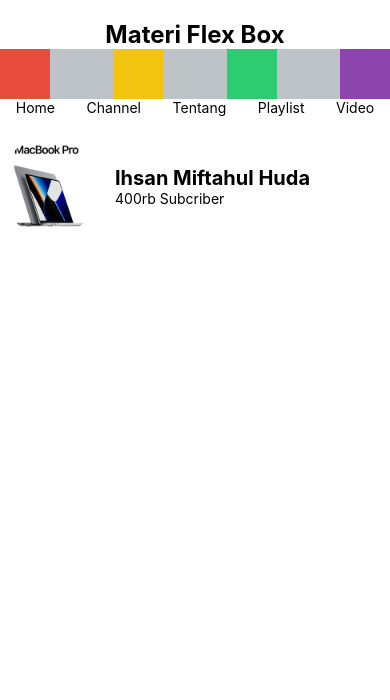
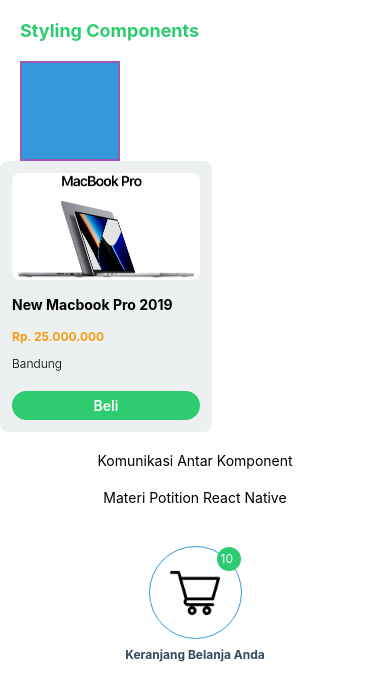
Before and after one commit to metaliccode/r-native, a React Native app: screen / in a window 390 px wide. Shown: the top 700 px of the page. Built offline with nearby package versions, Linux system fonts and the light colour scheme.

Commit message:
State & Props

```diff
--- a/src/App.js
+++ b/src/App.js
@@ -1,21 +1,29 @@
 import React, {useState, useEffect} from 'react';
 import {View, ScrollView} from 'react-native';
+import Comunication from './pages/Comunication';
 import FlexBox from './pages/FlexBox';
 import Home from './pages/Home';
+import PropsDinamis from './pages/PropsDinamis';
+import StateDinamis from './pages/StateDinamis';
+import StylingReactNativeComponent from './components/StylingReactNativeComponent';
 
 const App = () => {
   // react hook
-  const [isShow, setisShow] = useState(true);
-  useEffect(() => {
-    setTimeout(() => {
-      setisShow(false);
-    }, 6000);
-  }, []);
+  // const [isShow, SetIsShow] = useState(true);
+  // useEffect(() => {
+  //   setTimeout(() => {
+  //     SetIsShow(false);
+  //   }, 6000);
+  // }, []);
   return (
     <View>
       <ScrollView>
         {/* <Home /> */}
-        {isShow && <FlexBox />}
+        <StylingReactNativeComponent />
+        {/* {isShow && <FlexBox />} */}
+        {/* <PropsDinamis /> */}
+        {/* <StateDinamis /> */}
+        <Comunication />
       </ScrollView>
     </View>
   );
--- /dev/null
+++ b/src/components/Cart/index.js
@@ -0,0 +1,49 @@
+import React from 'react';
+import {StyleSheet, Text, View, Image} from 'react-native';
+import GambarCart from '../../assets/images/cart.png';
+
+const Cart = () => {
+  return (
+    <View style={styles.wrapper}>
+      <Text>Materi Potition React Native</Text>
+      <View style={styles.cartWrapper}>
+        <Image source={GambarCart} style={styles.iconCart} />
+        <Text style={styles.notif}>10</Text>
+      </View>
+      <Text style={styles.text}>Keranjang Belanja Anda</Text>
+    </View>
+  );
+};
+
+export default Cart;
+
+const styles = StyleSheet.create({
+  wrapper: {padding: 20, alignItems: 'center'},
+  cartWrapper: {
+    borderWidth: 1,
+    borderColor: '#3498db',
+    width: 93,
+    height: 93,
+    borderRadius: 93 / 2,
+    justifyContent: 'center',
+    alignItems: 'center',
+    // untuk lock item
+    position: 'relative',
+    marginTop: 40,
+  },
+  iconCart: {width: 50, height: 50},
+  text: {fontSize: 12, color: '#34495e', fontWeight: '700', marginTop: 8},
+  notif: {
+    fontSize: 12,
+    color: 'white',
+    backgroundColor: '#2ecc71',
+    padding: 4,
+    borderRadius: 25,
+    width: 24,
+    height: 24,
+    // bebas bergerak
+    position: 'absolute',
+    top: 0,
+    right: 0,
+  },
+});
--- /dev/null
+++ b/src/pages/Comunication/index.js
@@ -0,0 +1,21 @@
+import React from 'react';
+import {StyleSheet, Text, View} from 'react-native';
+import Cart from '../../components/Cart';
+
+const Comunication = () => {
+  return (
+    <View style={styles.container}>
+      <Text style={styles.textTittle}>Komunikasi Antar Komponent</Text>
+      <Cart />
+    </View>
+  );
+};
+
+export default Comunication;
+
+const styles = StyleSheet.create({
+  container: {
+    padding: 20,
+  },
+  textTittle: {textAlign: 'center'},
+});
--- a/src/pages/FlexBox/index.js
+++ b/src/pages/FlexBox/index.js
@@ -1,39 +1,137 @@
-import React, {Component} from 'react';
+import React, {Component, useEffect, useState} from 'react';
 import {Text, View, Image} from 'react-native';
 import Apple from '../../assets/images/apple.png';
 
-class FlexBox extends Component {
-  // lifecycle components
-  constructor(props) {
-    super(props);
-    console.log('==> constructor');
+// class FlexBox extends Component {
+//   // lifecycle components
+//   constructor(props) {
+//     super(props);
+//     console.log('==> constructor');
 
-    this.state = {
-      subcriber: 200,
+//     this.state = {
+//       subcriber: 200,
+//     };
+//   }
+
+//   componentDidMount() {
+//     console.log('==> component did mount');
+//     setTimeout(() => {
+//       this.setState({
+//         subcriber: 400,
+//       });
+//     }, 2000);
+//   }
+
+//   componentDidUpdate() {
+//     console.log('==> component did update');
+//   }
+
+//   componentWillUnmount() {
+//     console.log('==> component will unmount');
+//   }
+
+//   render() {
+//     console.log('==> render');
+//     return (
+//       // mengatur layout dengan Flex Box
+//       <View>
+//         <Text
+//           style={{
+//             fontSize: 24,
+//             fontWeight: 'bold',
+//             textAlign: 'center',
+//             marginTop: 20,
+//           }}>
+//           Materi Flex Box
+//         </Text>
+//         <View
+//           style={{
+//             flexDirection: 'row',
+//             backgroundColor: '#bdc3c7',
+//             alignItems: 'center',
+//             // alignItems: 'flex-end',
+//             // alignItems: 'flex-start',
+//             // justifyContent: 'center',
+//             // justifyContent: 'flex-end',
+//             justifyContent: 'space-between',
+//           }}>
+//           {/* <View style={{flexDirection: 'column'}}> */}
+//           <View
+//             style={{
+//               backgroundColor: '#e74c3c',
+//               width: 50,
+//               height: 50,
+//             }}></View>
+//           <View
+//             style={{
+//               backgroundColor: '#f1c40f',
+//               width: 50,
+//               height: 50,
+//               //   flex: 1,
+//             }}></View>
+//           <View
+//             style={{
+//               backgroundColor: '#2ecc71',
+//               width: 50,
+//               height: 50,
+//               //   flex: 2,
+//             }}></View>
+//           <View
+//             style={{
+//               backgroundColor: '#8e44ad',
+//               width: 50,
+//               height: 50,
+//               //   flex: 3,
+//             }}></View>
+//         </View>
+//         <View style={{flexDirection: 'row', justifyContent: 'space-around'}}>
+//           <Text>Home</Text>
+//           <Text>Channel</Text>
+//           <Text>Tentang</Text>
+//           <Text>Playlist</Text>
+//           <Text>Video</Text>
+//         </View>
+//         <View
+//           style={{flexDirection: 'row', alignItems: 'center', marginTop: 20}}>
+//           <Image
+//             source={Apple}
+//             style={{width: 100, height: 100, borderRadius: 50, marginRight: 15}}
+//           />
+//           <View>
+//             <Text style={{fontSize: 20, fontWeight: 'bold'}}>
+//               Ihsan Miftahul Huda
+//             </Text>
+//             <Text>{this.state.subcriber}rb Subcriber</Text>
+//           </View>
+//         </View>
+//       </View>
+//     );
+//   }
+// }
+
+// react hook functional components
+const FlexBox = () => {
+  const [Subscriber, setSubscriber] = useState(200);
+  useEffect(() => {
+    console.log('Did Mount');
+    setTimeout(() => {
+      setSubscriber(400);
+    }, 2000);
+    return () => {
+      // didupdate && didunmount
+      console.log('did update');
     };
-  }
+  }, [Subscriber]);
 
-  componentDidMount() {
-    console.log('==> component did mount');
-    setTimeout(() => {
-      this.setState({
-        subcriber: 400,
-      });
-    }, 2000);
-  }
+  // did update
+  // useEffect(() => {
+  //   console.log('did update');
+  //   setTimeout(() => {
+  //     setSubscriber(400);
+  //   }, 2000);
+  // }, [Subscriber]);
 
-  componentDidUpdate() {
-    console.log('==> component did update');
-  }
-
-  componentWillUnmount() {
-    console.log('==> component will unmount');
-  }
-
-  render() {
-    console.log('==> render');
   return (
-      // mengatur layout dengan Flex Box
     <View>
       <Text
         style={{
@@ -91,8 +189,7 @@
         <Text>Playlist</Text>
         <Text>Video</Text>
       </View>
-        <View
-          style={{flexDirection: 'row', alignItems: 'center', marginTop: 20}}>
+      <View style={{flexDirection: 'row', alignItems: 'center', marginTop: 20}}>
         <Image
           source={Apple}
           style={{width: 100, height: 100, borderRadius: 50, marginRight: 15}}
@@ -101,12 +198,11 @@
           <Text style={{fontSize: 20, fontWeight: 'bold'}}>
             Ihsan Miftahul Huda
           </Text>
-            <Text>{this.state.subcriber}rb Subcriber</Text>
+          <Text>{Subscriber}rb Subcriber</Text>
         </View>
       </View>
     </View>
   );
-  }
-}
+};
 
 export default FlexBox;
--- /dev/null
+++ b/src/pages/PropsDinamis/index.js
@@ -0,0 +1,68 @@
+import React from 'react';
+import {View, Text, Image, ScrollView} from 'react-native';
+
+const Story = props => {
+  return (
+    <View style={{alignItems: 'center', marginRight: 20}}>
+      <Image
+        source={{uri: props.gambar}}
+        style={{
+          width: 100,
+          height: 100,
+          borderRadius: 100 / 2,
+        }}
+      />
+      <Text style={{maxWidth: 50, textAlign: 'center'}}>{props.judul}</Text>
+    </View>
+  );
+};
+
+const PropsDinamis = () => {
+  return (
+    <View>
+      <Text>Materi Componene Dinamis dengan props</Text>
+      <ScrollView horizontal>
+        <View style={{flexDirection: 'row'}}>
+          <Story
+            judul="Youtube Channel"
+            gambar="https://placeimg.com/100/100/tech"
+          />
+          <Story
+            judul="Kelas Online"
+            gambar="https://placeimg.com/100/100/tech"
+          />
+          <Story
+            judul="Food Vlogger"
+            gambar="https://placeimg.com/100/100/tech"
+          />
+          <Story
+            judul="Food Vlogger"
+            gambar="https://placeimg.com/100/100/tech"
+          />
+          <Story
+            judul="Food Vlogger"
+            gambar="https://placeimg.com/100/100/tech"
+          />
+          <Story
+            judul="Food Vlogger"
+            gambar="https://placeimg.com/100/100/tech"
+          />
+          <Story
+            judul="Food Vlogger"
+            gambar="https://placeimg.com/100/100/tech"
+          />
+          <Story
+            judul="Food Vlogger"
+            gambar="https://placeimg.com/100/100/tech"
+          />
+          <Story
+            judul="Food Vlogger"
+            gambar="https://placeimg.com/100/100/tech"
+          />
+        </View>
+      </ScrollView>
+    </View>
+  );
+};
+
+export default PropsDinamis;
--- /dev/null
+++ b/src/pages/StateDinamis/index.js
@@ -0,0 +1,58 @@
+import React, {Component, useState} from 'react';
+import {Button, StyleSheet, Text, View} from 'react-native';
+
+const Counter = () => {
+  const [number, setNumber] = useState(0);
+  return (
+    <View>
+      <Text>{number}</Text>
+      <Button title="Tambah" onPress={() => setNumber(number + 1)} />
+    </View>
+  );
+};
+
+// class component
+class CounterClass extends Component {
+  state = {
+    number: 0,
+  };
+  render() {
+    return (
+      <View>
+        <Text>{this.state.number}</Text>
+        <Button
+          title="Tambah"
+          onPress={() => this.setState({number: this.state.number + 1})}
+        />
+      </View>
+    );
+  }
+}
+
+const StateDinamis = () => {
+  return (
+    <View style={styles.wrapper}>
+      <Text style={styles.textTittle}>Materi Component State Dinamis</Text>
+      <Text style={styles.titleSection}>Functional Component (Hooks)</Text>
+      <Counter />
+      <Counter />
+      <Text style={styles.titleSection}>Class Component</Text>
+      <CounterClass />
+      <CounterClass />
+    </View>
+  );
+};
+
+export default StateDinamis;
+
+const styles = StyleSheet.create({
+  wrapper: {
+    padding: 20,
+  },
+  textTittle: {
+    textAlign: 'center',
+  },
+  titleSection: {
+    marginTop: 20,
+  },
+});
```
Lines whose indentation alone changed are shown as unchanged.
